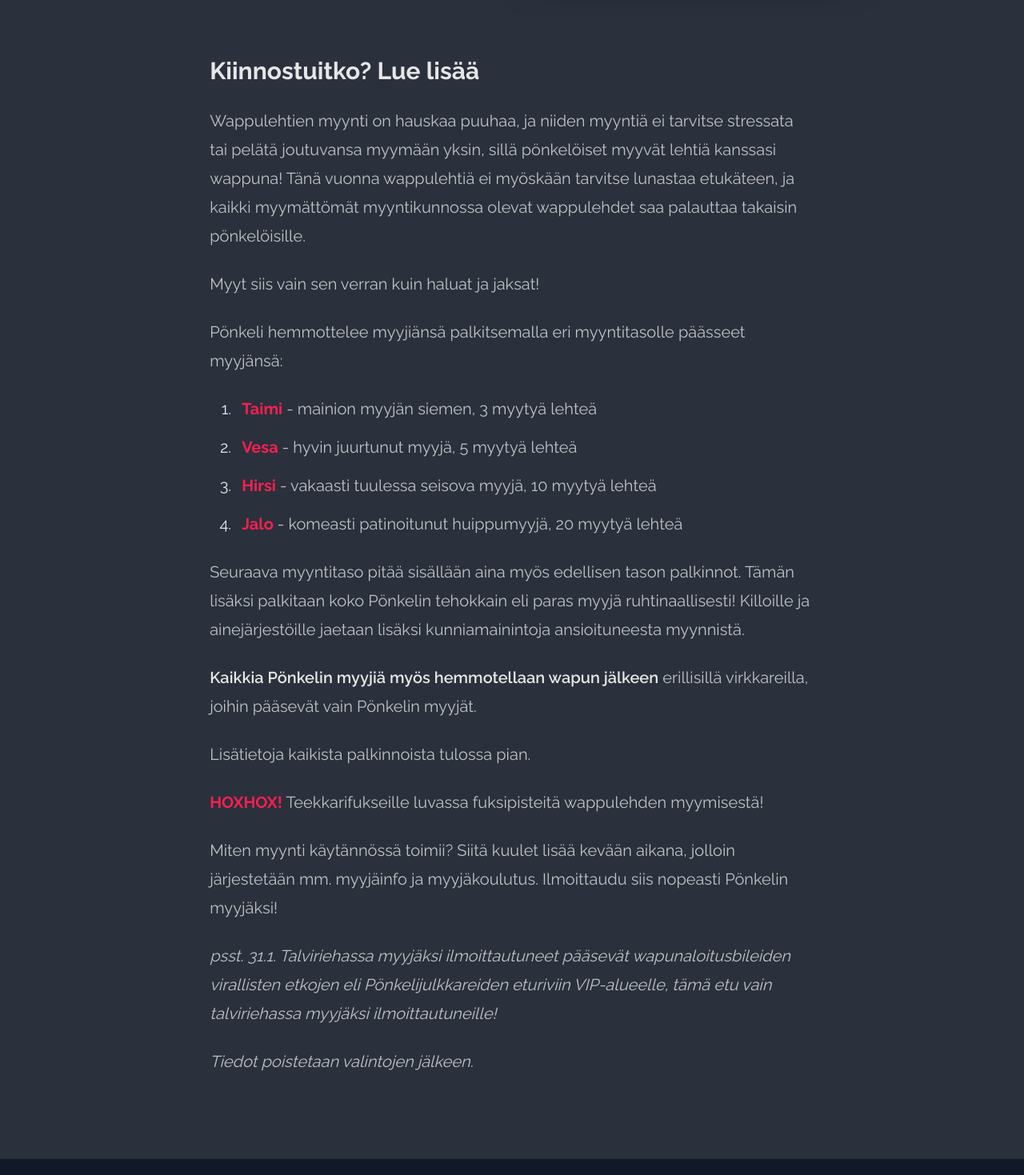
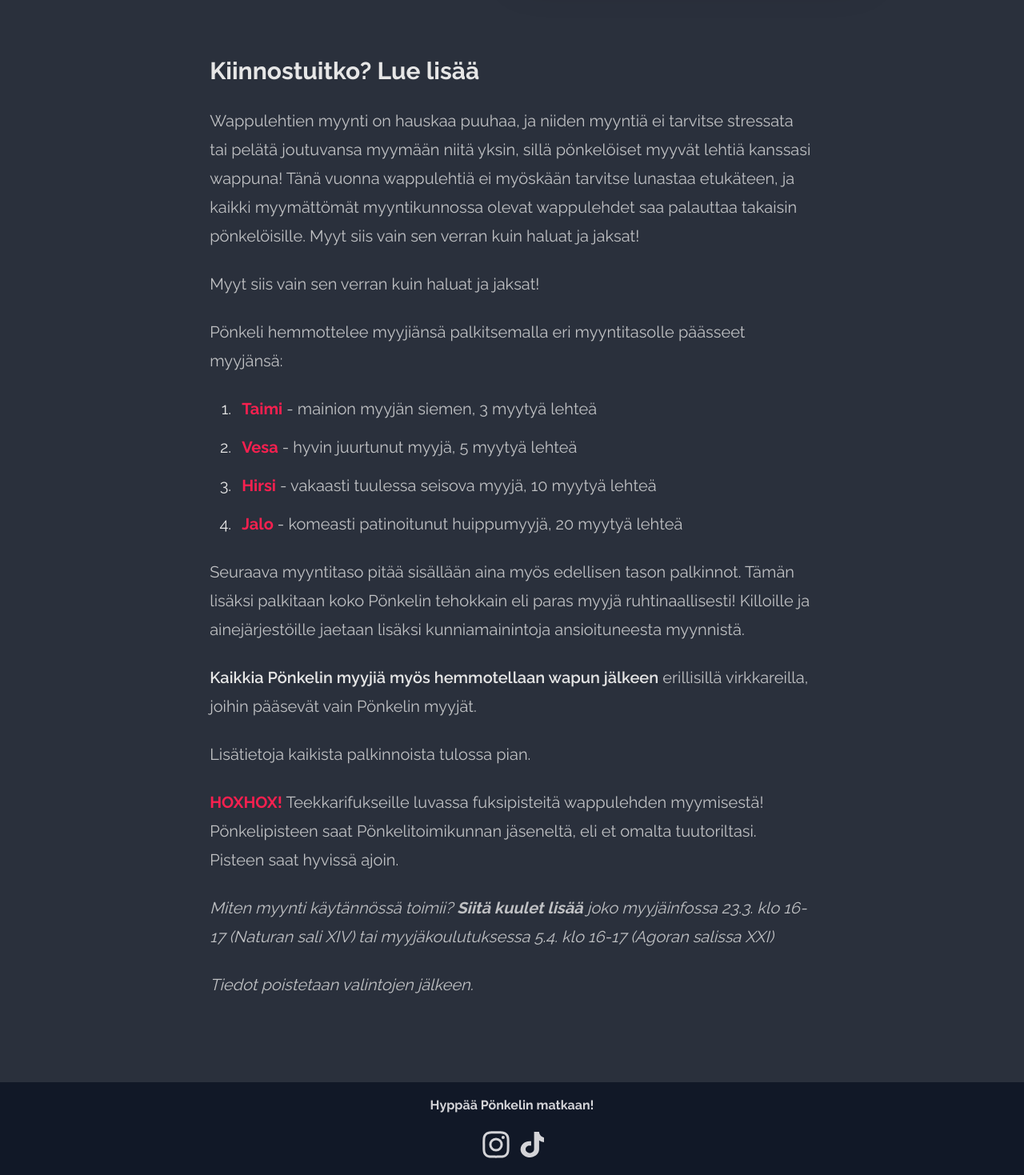
Before and after one commit to kolmeseiska/next-wappulehti, a Next.js app: page /myyjarekry in a window 1280 px wide. Shown: the part 740-2209 px from the top of the page at 80% size. Built offline with nearby package versions, Linux system fonts and the light colour scheme.

Commit message:
Update myyjarekry

```diff
--- a/pages/myyjarekry.tsx
+++ b/pages/myyjarekry.tsx
@@ -13,7 +13,7 @@ const myyjarekry = () => {
           <>
             <h2 className='text-3xl'>Nyt tulee Pönkeliä!</h2>
             <p>
-              Kaipaamme jälleen reippaita ja ansiokkaita opiskelijoita myymään vuoden 2023 hupaisinta tuotetta eli Turun Yliopiston teekkareiden wappulehteä <b className='text-primary brightness-110'>Pönkeliä.</b>
+              Pönkeli kaipaa jälleen reippaita ja ansiokkaita opiskelijoita myymään vuoden 2023 hupaisinta tuotetta eli Turun Yliopiston teekkareiden wappulehteä <b className='text-primary brightness-110'>Pönkeliä.</b>
             </p>
             <p>
               Pönkelin myyjänä pääset nauttimaan vain myyjille suoduista eduista ja palkinnoista. Myyjäksi ilmoittautuminen ei sido sinua mihinkään ja myynti perustuu vapaaehtoisuuteen.
@@ -29,7 +29,7 @@ const myyjarekry = () => {
               Kiinnostuitko? Lue lisää
             </h2>
             <p>
-              Wappulehtien myynti on hauskaa puuhaa, ja niiden myyntiä ei tarvitse stressata tai pelätä joutuvansa myymään yksin, sillä pönkelöiset myyvät lehtiä kanssasi wappuna! Tänä vuonna wappulehtiä ei myöskään tarvitse lunastaa etukäteen, ja kaikki myymättömät myyntikunnossa olevat wappulehdet saa palauttaa takaisin pönkelöisille.
+              Wappulehtien myynti on hauskaa puuhaa, ja niiden myyntiä ei tarvitse stressata tai pelätä joutuvansa myymään niitä yksin, sillä pönkelöiset myyvät lehtiä kanssasi wappuna! Tänä vuonna wappulehtiä ei myöskään tarvitse lunastaa etukäteen, ja kaikki myymättömät myyntikunnossa olevat wappulehdet saa palauttaa takaisin pönkelöisille. Myyt siis vain sen verran kuin haluat ja jaksat!
             </p>
             <p>
               Myyt siis vain sen verran kuin haluat ja jaksat!
@@ -53,13 +53,10 @@ const myyjarekry = () => {
               Lisätietoja kaikista palkinnoista tulossa pian.
             </p>
             <p>
-              <b className='text-primary brightness-110'>HOXHOX!</b> Teekkarifukseille luvassa fuksipisteitä wappulehden myymisestä!
-            </p>
-            <p>
-              Miten myynti käytännössä toimii? Siitä kuulet lisää kevään aikana, jolloin järjestetään mm. myyjäinfo ja myyjäkoulutus. Ilmoittaudu siis nopeasti Pönkelin myyjäksi!
+              <b className='text-primary brightness-110'>HOXHOX!</b> Teekkarifukseille luvassa fuksipisteitä wappulehden myymisestä! Pönkelipisteen saat Pönkelitoimikunnan jäseneltä, eli et omalta tuutoriltasi. Pisteen saat hyvissä ajoin.
             </p>
             <i>
-              psst. 31.1. Talviriehassa myyjäksi ilmoittautuneet pääsevät wapunaloitusbileiden virallisten etkojen eli Pönkelijulkkareiden eturiviin VIP-alueelle, tämä etu vain talviriehassa myyjäksi ilmoittautuneille!
+              Miten myynti käytännössä toimii? <b>Siitä kuulet lisää</b> joko myyjäinfossa 23.3. klo 16-17 (Naturan sali XIV) tai myyjäkoulutuksessa 5.4. klo 16-17 (Agoran salissa XXI)
             </i>
             <p>
             </p>
```
